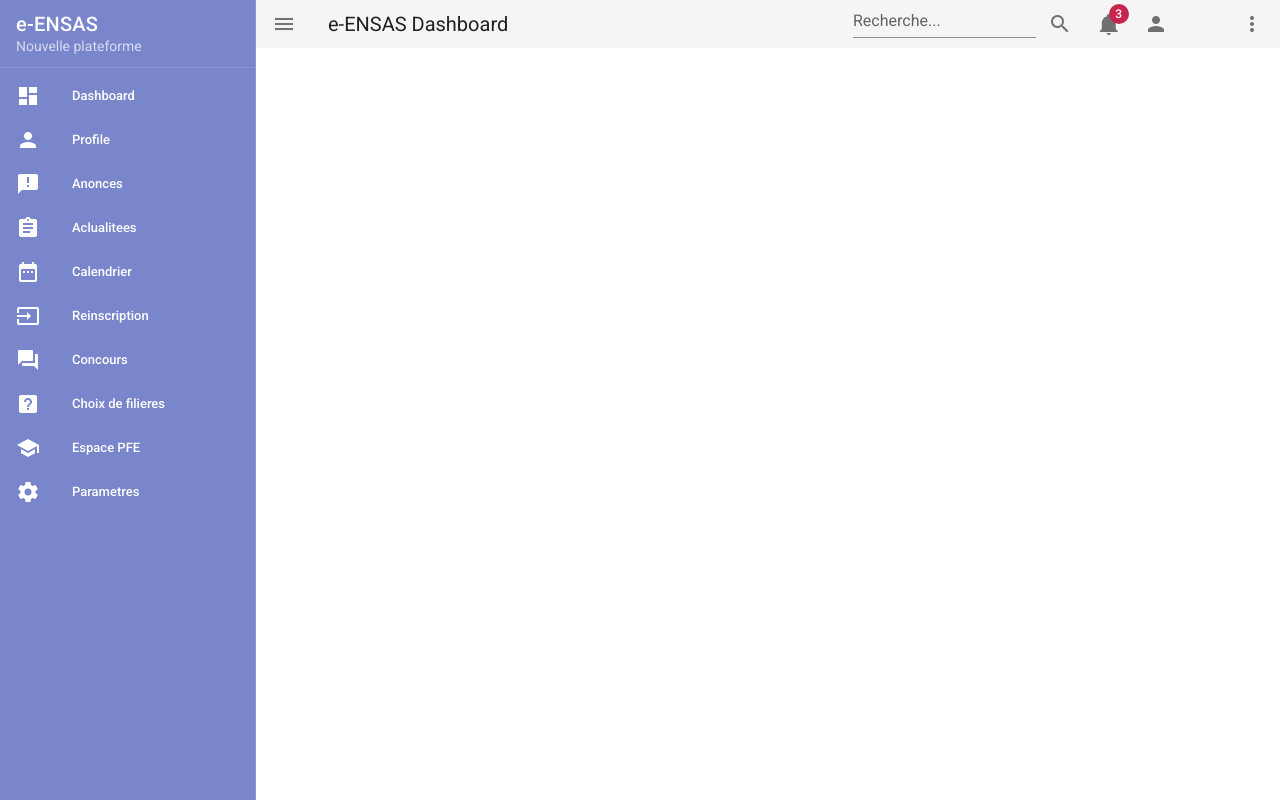
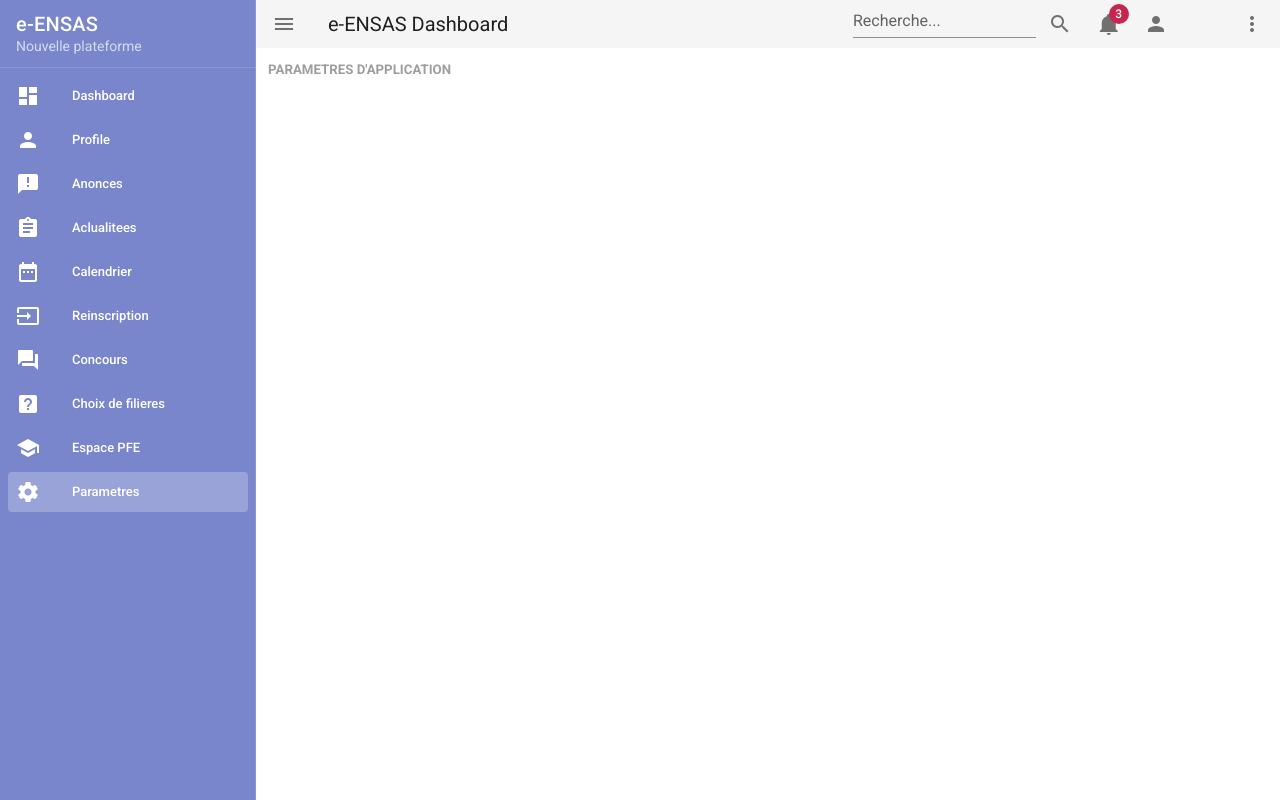
Before and after one commit to hoummani/ENSAS-Website, a Vue app in the folder admin/: page /settings in a window 1280 px wide. Built offline with nearby package versions, Linux system fonts and the light colour scheme; some icons are missing.

Commit message:
first lock of settings component

```diff
--- a/admin/src/components/core/Drawer.vue
+++ b/admin/src/components/core/Drawer.vue
@@ -101,7 +101,7 @@ export default {
           url: "/choix_filieres"
         },
         { title: "Espace PFE", icon: "school", url: "/pfe" },
-        { title: "Parametres", icon: "settings", url: null }
+        { title: "Parametres", icon: "settings", url: "/settings" }
       ],
       right: null,
       notifications: [
--- a/admin/src/router.js
+++ b/admin/src/router.js
@@ -12,6 +12,8 @@ import Reinscription from "./views/Reinscription.vue";
 import Concours from "./views/Concours.vue";
 import ChoixFilieres from "./views/ChoixFilieres.vue";
 import PFE from "./views/PFE.vue";
+
+import Settings from "./views/Settings.vue";
 
 Vue.use(Router);
 
@@ -78,6 +80,11 @@ export default new Router({
       path: "/pfe",
       name: "pfe",
       component: PFE
+    },
+    {
+      path: "/settings",
+      name: "settings",
+      component: Settings
     }
   ]
 });
--- /dev/null
+++ b/admin/src/views/Settings.vue
@@ -0,0 +1,16 @@
+<template>
+  <div>
+    <h5 class="subheading text-uppercase grey--text">Parametres d'application</h5>
+  </div>
+</template>
+
+
+<script>
+export default {
+  data() {
+    return {
+
+    }
+  },
+}
+</script>
```
